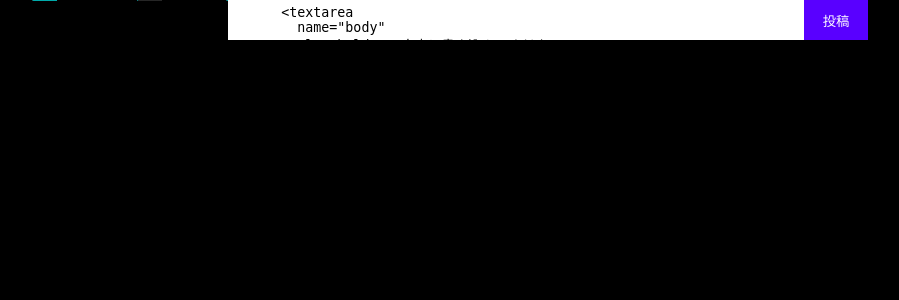
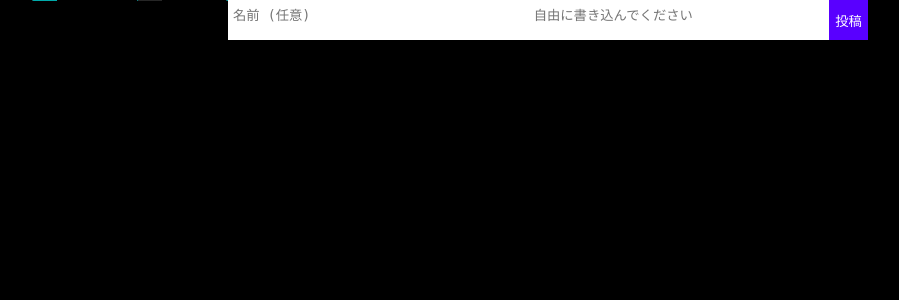
Before and after one commit to keitagame/im, a Flask app: page / in a window 1280 px wide. Shown: the part 35-335 px from the top of the page, without its empty margins (92-991 px from the left). Run offline with Flask 3, Linux system fonts and the light colour scheme.

Commit message:
Update index.html

```diff
--- a/templates/index.html
+++ b/templates/index.html
@@ -302,7 +302,7 @@
     <div class="con">
 
     <form id="postForm" autocomplete="off">
-      <textarea name="author" placeholder="名前 (任意)" maxlength="32">
+      <textarea name="author" placeholder="名前 (任意)" maxlength="32"></textarea>
       <textarea
         name="body"
         placeholder="自由に書き込んでください"
```
